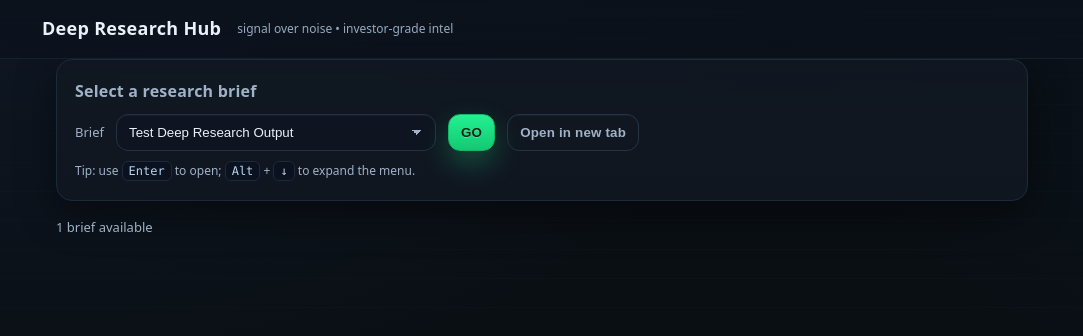
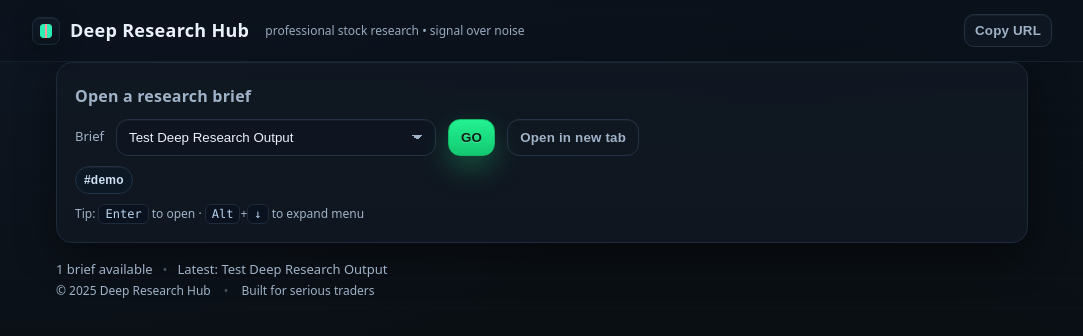
Before and after one commit to CamperNico/Deep_Research_Intel, a plain HTML site: page index.html in a window 1280 px wide. Shown: the whole page, without its empty margins (98-1181 px from the left). Drawn offline with Linux system fonts and the light colour scheme.

Commit message:
Update index.html

```diff
--- a/index.html
+++ b/index.html
@@ -4,50 +4,67 @@
   <meta charset="utf-8" />
   <title>Deep Research Hub</title>
   <meta name="viewport" content="width=device-width, initial-scale=1" />
+  <meta name="color-scheme" content="dark light">
   <link rel="stylesheet" href="styles.css" />
-  <meta name="color-scheme" content="dark light">
 </head>
 <body>
   <header>
     <div class="header-inner container">
-      <div class="brand">
-        <span class="dot" aria-hidden="true"></span>
-        Deep Research Hub
+      <div class="brand"><div class="logo" aria-hidden="true"></div> Deep Research Hub</div>
+      <div class="tagline">professional stock research • signal over noise</div>
+      <div class="header-actions">
+        <button class="toggle" id="copyHome">Copy URL</button>
       </div>
-      <div class="tagline">signal over noise • investor-grade intel</div>
     </div>
   </header>
 
   <main class="container">
     <section class="panel" aria-labelledby="pick-doc">
-      <h2 id="pick-doc" style="margin:0 0 10px;font-size:16px;color:var(--muted);font-weight:600;">Select a research brief</h2>
-      <div class="row">
+      <h2 id="pick-doc">Open a research brief</h2>
+      <div class="row" style="margin-top:8px">
         <label for="docSelect">Brief</label>
         <select id="docSelect" aria-label="Select a research brief"></select>
         <button class="primary" id="goBtn">GO</button>
         <button class="ghost" id="openNew">Open in new tab</button>
       </div>
+
+      <div class="chips" id="categoryChips" aria-label="Categories"></div>
       <div class="meta">
-        Tip: use <kbd>Enter</kbd> to open; <kbd>Alt</kbd> + <kbd>↓</kbd> to expand the menu.
+        Tip: <kbd>Enter</kbd> to open · <kbd>Alt</kbd>+<kbd>↓</kbd> to expand menu
       </div>
     </section>
 
     <section style="margin-top:16px;color:var(--muted);font-size:13px">
-      <span id="count"></span>
+      <span id="count"></span><span class="sep">•</span><span id="latest"></span>
     </section>
   </main>
 
+  <footer class="container">
+    <span>© <span id="year"></span> Deep Research Hub</span>
+    <span class="sep">•</span>
+    <span>Built for serious traders</span>
+  </footer>
+
   <script>
+    const fmt = (dStr)=>{
+      if(!dStr) return "";
+      const d = new Date(dStr);
+      if(isNaN(d)) return dStr;
+      return d.toLocaleDateString(undefined, {year:"numeric", month:"short", day:"2-digit"});
+    };
+
     async function loadManifest() {
-      try{
       const res = await fetch("manifest.json", { cache: "no-store" });
       const manifest = await res.json();
+
+      // sort: prefer explicit date desc; else id desc
+      manifest.sort((a,b)=>{
+        if(a.date && b.date) return new Date(b.date) - new Date(a.date);
+        return (b.id||"").localeCompare(a.id||"");
+      });
+
+      // populate select
       const select = document.getElementById("docSelect");
-        const count = document.getElementById("count");
-
-        // sort newest first if entries contain a date in the title or id
-        manifest.sort((a,b)=> (b.id||"").localeCompare(a.id||""));
-
       manifest.forEach(item => {
         const opt = document.createElement("option");
         opt.value = item.id;
@@ -55,19 +72,31 @@
         select.appendChild(opt);
       });
 
-        count.textContent = `${manifest.length} brief${manifest.length===1?"":"s"} available`;
-      } catch(e){
-        console.error(e);
-        alert("Couldn't load manifest.json");
+      // category chips (dedup)
+      const chipWrap = document.getElementById("categoryChips");
+      const cats = [...new Set(manifest.map(x => x.category).filter(Boolean))];
+      cats.forEach(cat=>{
+        const b = document.createElement("button");
+        b.className = "chip";
+        b.textContent = "#" + cat;
+        b.addEventListener("click", ()=>{
+          // jump to the first doc in this category
+          const hit = manifest.find(m => m.category === cat);
+          if(hit){
+            select.value = hit.id;
+            select.scrollIntoView({behavior:"smooth", block:"center"});
           }
-    }
+        });
+        chipWrap.appendChild(b);
+      });
 
-    function go(newTab=false){
-      const id = document.getElementById("docSelect").value;
-      const url = `viewer.html?doc=${encodeURIComponent(id)}`;
-      if(newTab) window.open(url, "_blank");
-      else window.location.href = url;
-    }
+      // meta line
+      document.getElementById("count").textContent =
+        `${manifest.length} brief${manifest.length===1?"":"s"} available`;
+
+      const newest = manifest[0];
+      document.getElementById("latest").textContent =
+        newest ? `Latest: ${newest.title}${newest.date ? " — " + fmt(newest.date) : ""}` : "";
 
       // events
       document.getElementById("goBtn").addEventListener("click", ()=>go(false));
@@ -76,6 +105,20 @@
         if(e.key==="Enter" && document.activeElement.id!=="docSelect") { go(false); }
       });
 
+      // copy home url
+      document.getElementById("copyHome").addEventListener("click", async ()=>{
+        try{ await navigator.clipboard.writeText(location.href); alert("URL copied"); }catch(e){ alert("Copy failed");}
+      });
+    }
+
+    function go(newTab=false){
+      const id = document.getElementById("docSelect").value;
+      if(!id) return;
+      const url = `viewer.html?doc=${encodeURIComponent(id)}`;
+      if(newTab) window.open(url, "_blank"); else window.location.href = url;
+    }
+
+    document.getElementById("year").textContent = new Date().getFullYear();
     loadManifest();
   </script>
 </body>
```
Lines whose indentation alone changed are shown as unchanged.
